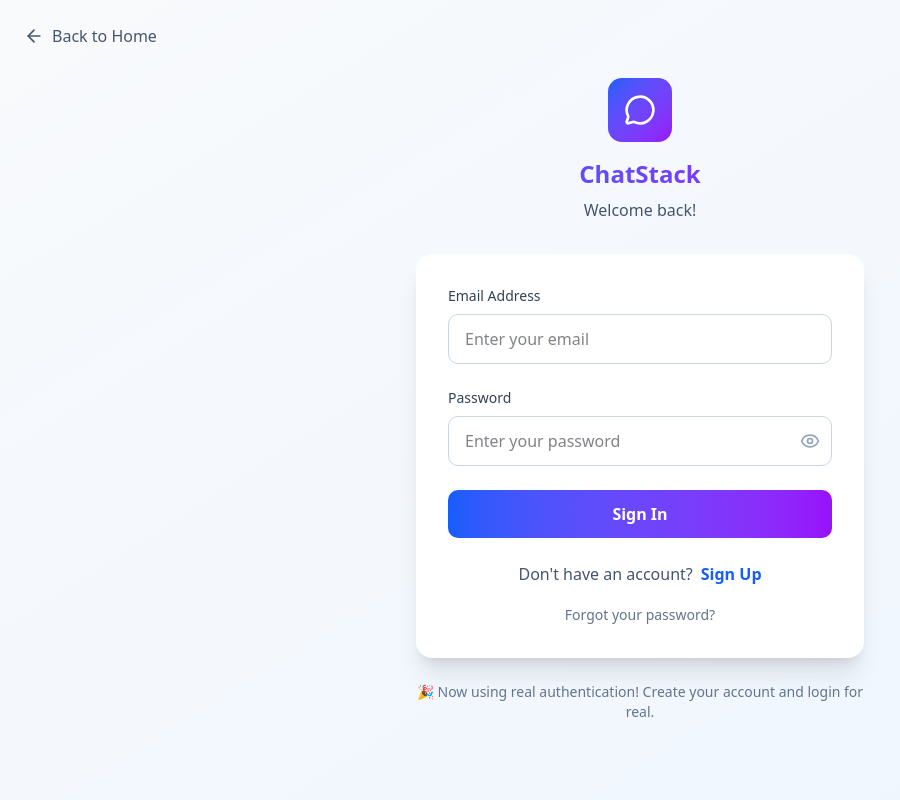
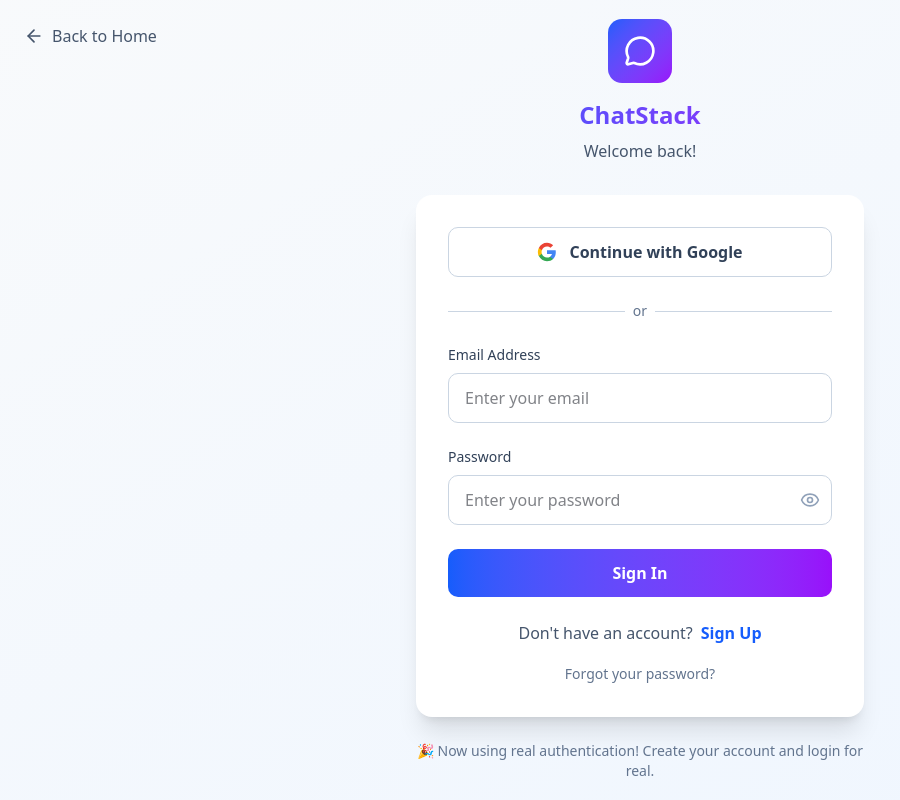
Before and after one commit to SerajGool/chatstack, a Next.js app: page /login in a window 1280 px wide. Shown: the whole page, without its empty margins (0-900 px from the left). Built offline with nearby package versions, Linux system fonts and the light colour scheme; no server answers.

Commit message:
Add Google OAuth login with callback handler

```diff
--- /dev/null
+++ b/app/auth/callback/route.ts
@@ -0,0 +1,21 @@
+import { NextResponse } from 'next/server';
+import { supabase } from '../../../lib/supabase';
+
+export async function GET(request: Request) {
+  const { searchParams, origin } = new URL(request.url);
+
+  // Get the tokens from the URL
+  const access_token = searchParams.get('access_token');
+  const refresh_token = searchParams.get('refresh_token');
+
+  if (access_token && refresh_token) {
+    // Set the session with the tokens
+    await supabase.auth.setSession({
+      access_token,
+      refresh_token,
+    });
+  }
+
+  // Redirect to dashboard
+  return NextResponse.redirect(new URL('/dashboard', origin));
+}
--- a/app/login/page.tsx
+++ b/app/login/page.tsx
@@ -66,6 +66,23 @@
     setLoading(false);
   };
 
+  const handleGoogleLogin = async () => {
+    try {
+      const { data, error } = await supabase.auth.signInWithOAuth({
+        provider: 'google',
+        options: {
+          redirectTo: `${window.location.origin}/dashboard`
+        }
+      });
+
+      if (error) {
+        alert('Google login failed: ' + error.message);
+      }
+    } catch (error) {
+      alert('An error occurred with Google login. Please try again.');
+    }
+  };
+
   const handleInputChange = (e: any) => {
     setFormData({
       ...formData,
@@ -101,6 +118,30 @@
         {/* Login/Signup Form */}
         <div className="bg-white rounded-2xl shadow-xl p-8">
           <div className="space-y-6">
+            {/* Google Login Button */}
+            <button
+              onClick={handleGoogleLogin}
+              className="w-full flex items-center justify-center gap-3 bg-white border border-slate-300 text-slate-700 py-3 rounded-lg font-semibold hover:bg-slate-50 hover:border-slate-400 transition-all"
+            >
+              <svg className="w-5 h-5" viewBox="0 0 24 24">
+                <path fill="#4285F4" d="M22.56 12.25c0-.78-.07-1.53-.2-2.25H12v4.26h5.92c-.26 1.37-1.04 2.53-2.21 3.31v2.77h3.57c2.08-1.92 3.28-4.74 3.28-8.09z"/>
+                <path fill="#34A853" d="M12 23c2.97 0 5.46-.98 7.28-2.66l-3.57-2.77c-.98.66-2.23 1.06-3.71 1.06-2.86 0-5.29-1.93-6.16-4.53H2.18v2.84C3.99 20.53 7.7 23 12 23z"/>
+                <path fill="#FBBC05" d="M5.84 14.09c-.22-.66-.35-1.36-.35-2.09s.13-1.43.35-2.09V7.07H2.18C1.43 8.55 1 10.22 1 12s.43 3.45 1.18 4.93l2.85-2.22.81-.62z"/>
+                <path fill="#EA4335" d="M12 5.38c1.62 0 3.06.56 4.21 1.64l3.15-3.15C17.45 2.09 14.97 1 12 1 7.7 1 3.99 3.47 2.18 7.07l3.66 2.84c.87-2.6 3.3-4.53 6.16-4.53z"/>
+              </svg>
+              Continue with Google
+            </button>
+
+            {/* Divider */}
+            <div className="relative">
+              <div className="absolute inset-0 flex items-center">
+                <div className="w-full border-t border-slate-300"></div>
+              </div>
+              <div className="relative flex justify-center text-sm">
+                <span className="px-2 bg-white text-slate-500">or</span>
+              </div>
+            </div>
+
             {/* Name field (only for signup) */}
             {!isLogin && (
               <div>
```
